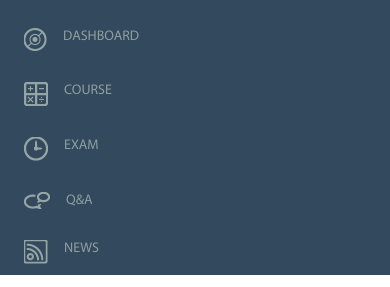
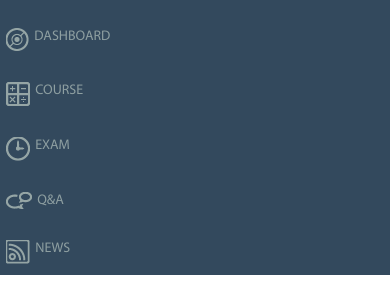
Before and after one commit to fakaradut/course-dashboard-html-css, a plain HTML site: page index.html in a window 390 px wide. Shown: the part 79-366 px from the top of the page. Drawn offline with Linux system fonts and the light colour scheme.

Commit message:
second commit

```diff
--- a/main.css
+++ b/main.css
@@ -578,6 +578,17 @@ footer {
   }
 }
 
+
+@media only screen and (max-width: 1183px) {
+  .left-side-nav .link {
+    padding: 1rem 0rem 0rem 0.4rem;
+  }
+  .left-side-nav .link img {
+    margin-right: 0.3rem;
+  }
+}
+
+
 @media only screen and (max-width: 670px) {
   .grid {
     display: inline-block;
@@ -657,8 +668,8 @@ footer {
     padding: 1rem 0rem 0rem 0rem;
     width: 100%;
   }
-  .card-status{
-    margin-left:0rem ;
+  .card-status {
+    margin-left: 0rem;
     width: 100%;
   }
 }
```
